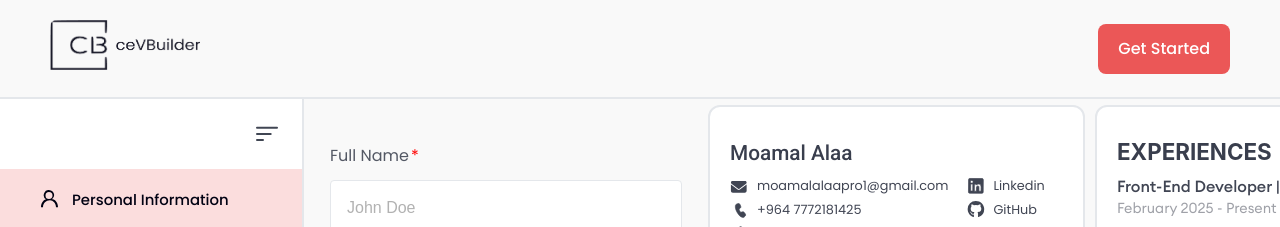
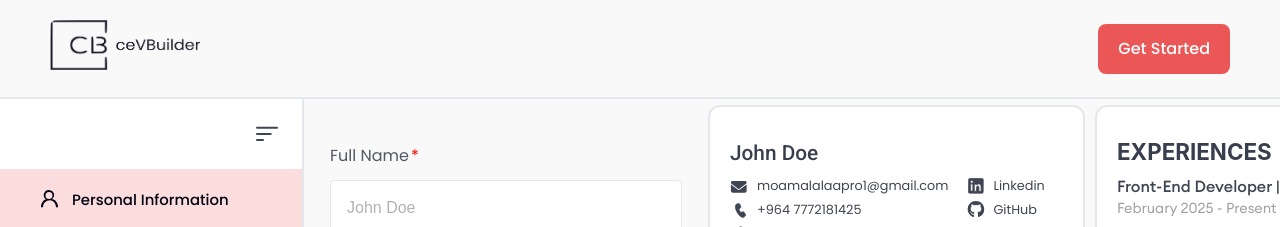
Before and after one commit to Moamal-2000/resume-builder, a Next.js app: page /builder in a window 1280 px wide. Shown: the top 227 px of the page. Built offline with nearby package versions, Linux system fonts and the light colour scheme; a web font is replaced by a local one.

Commit message:
feat(ProfileHeader): dynamically display full name from form inputs

```diff
--- a/src/components/BuilderPage/LiveResume/ProfileHeader/ProfileHeader.jsx
+++ b/src/components/BuilderPage/LiveResume/ProfileHeader/ProfileHeader.jsx
@@ -1,11 +1,19 @@
+"use client";
+
 import SvgIcon from "@/components/Shared/SvgIcon";
 import { MY_SOCIAL_MEDIA } from "@/data/staticData";
+import { getInputValueOrFallback } from "@/functions/helper";
+import useFormsStore from "@/stores/forms.store/forms.store";
 import s from "./ProfileHeader.module.scss";
 
 const ProfileHeader = () => {
+  const personalInfoInputs = useFormsStore((s) => s.personalInfoInputs);
+
+  const fullName = getInputValueOrFallback(personalInfoInputs[0]);
+
   return (
     <section className={s.profileHeader}>
-      <h2>Moamal Alaa</h2>
+      <h2>{fullName}</h2>
 
       <div className={s.socialMedia}>
         {MY_SOCIAL_MEDIA.map(({ socialName, title, link, iconName, id }) => (
--- a/src/functions/helper.js
+++ b/src/functions/helper.js
@@ -0,0 +1,5 @@
+export function getInputValueOrFallback(input) {
+  if (!input) throw Error("'Input' parameter is undefined");
+
+  return input.value === "" ? input.placeholder : input.value;
+}
```
